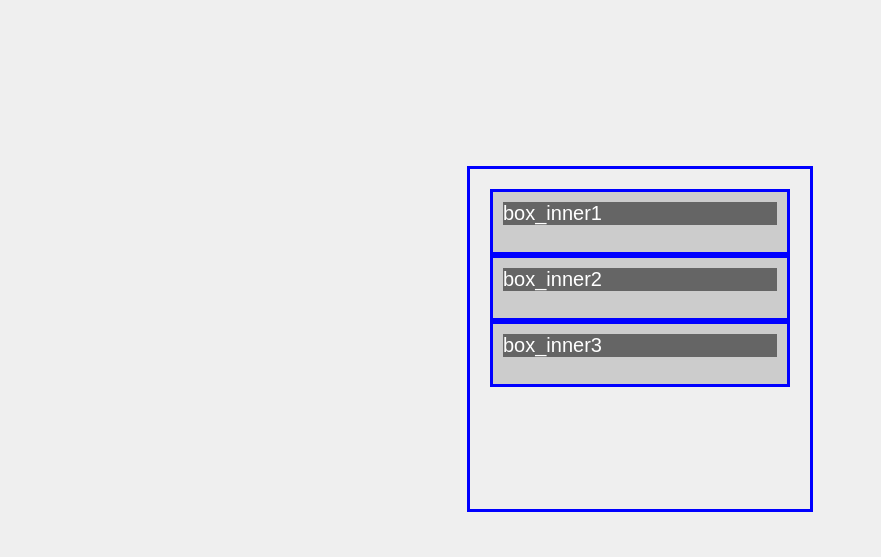
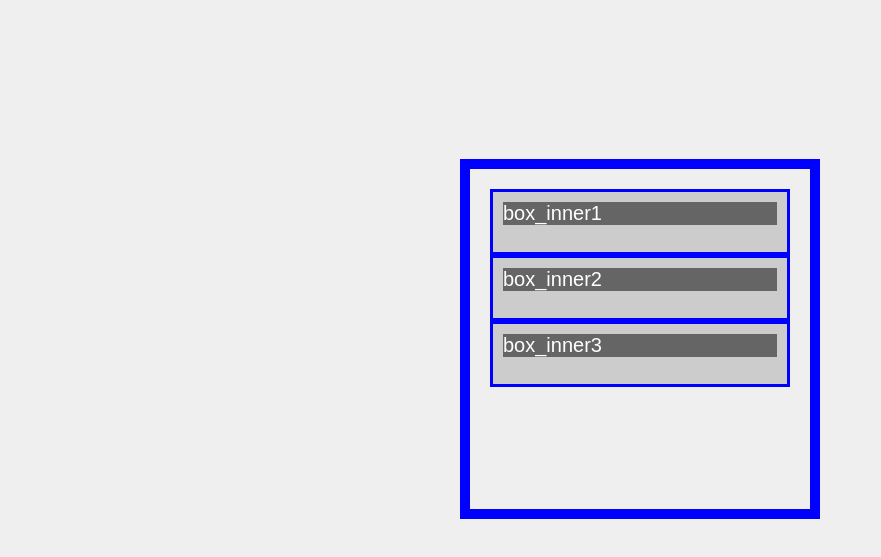
Before and after one commit to jaddue/sass, a plain HTML site: page boxes/index.html in a window 1280 px wide. Shown: the part 61-618 px from the top of the page, without its empty margins (0-881 px from the left). Drawn offline with Linux system fonts and the light colour scheme.

Commit message:
wrap up2 - 미디어쿼리

```diff
--- /dev/null
+++ b/boxes/sass/abstracts/_mixins.scss
@@ -0,0 +1,47 @@
+// mixin
+// 너비 높이 패딩 mixin
+@mixin width_height_padding($w, $h, $p) {
+    width: $w;
+    height: $h;
+    padding: $p;
+}
+// 상하좌우 가운데 정렬 mixin
+@mixin pos_abs_center() {
+    position: absolute;
+    left:50%;
+    top:50%;
+    transform: translate(-50%, -50%);
+}
+// 좌우 가운데 정렬 mixin
+@mixin pos_abs_center_horizontal() {
+    position: absolute;
+    left:50%;
+    transform: translateX(-50%);
+}
+// 상하 가운데 정렬 mixin
+@mixin pos_abs_center_horizontal() {
+    position: absolute;
+    top: 50%;
+    transform: translateY(-50%);
+}
+// 미디어쿼리 mixin
+@mixin mq($screen-width) {
+    @if $screen-width == 'phone' {
+        @media screen and (max-width: 600px) {
+            @content;
+        }
+    }
+    @else if $screen-width == 'tablet-land' {
+        @media screen and (min-width: 601px) and (max-width: 899px) {
+            @content;
+        }
+    }
+    @else if $screen-width == 'desktop-big' {
+        @media screen and (min-width: 1201px) {
+            @content;
+        }
+    }
+    @else {
+
+    }
+}
--- /dev/null
+++ b/boxes/sass/abstracts/_variables.scss
@@ -0,0 +1,8 @@
+// 변수
+$color_white: #fff;
+$color_black: #000;
+$color_grey: #ccc;
+$color_grey_light: #efefef;
+$color_red: #f00;
+$color_blue: #00f;
+$border_color: $color_blue;
--- /dev/null
+++ b/boxes/sass/base/_base.scss
@@ -0,0 +1,5 @@
+body {
+    margin: 0;
+    background-color: $color_grey_light;
+    font-family: sans-serif;
+}
--- a/boxes/sass/index.scss
+++ b/boxes/sass/index.scss
@@ -1,43 +1,6 @@
-// 변수
-$color_white: #fff;
-$color_black: #000;
-$color_grey: #ccc;
-$color_grey_light: #efefef;
-$color_red: #f00;
-$color_blue: #00f;
-$border_color: $color_blue;
-// mixin
-// 너비 높이 패딩 mixin
-@mixin width_height_padding($w, $h, $p) {
-    width: $w;
-    height: $h;
-    padding: $p;
-}
-// 상하좌우 가운데 정렬 mixin
-@mixin pos_abs_center() {
-    position: absolute;
-    left:50%;
-    top:50%;
-    transform: translate(-50%, -50%);
-}
-// 좌우 가운데 정렬 mixin
-@mixin pos_abs_center_horizontal() {
-    position: absolute;
-    left:50%;
-    transform: translateX(-50%);
-}
-// 상하 가운데 정렬 mixin
-@mixin pos_abs_center_horizontal() {
-    position: absolute;
-    top: 50%;
-    transform: translateY(-50%);
-}
-//
-body {
-    margin: 0;
-    background-color: $color_grey_light;
-    font-family: sans-serif;
-}
+@import "abstracts/variables";
+@import "abstracts/mixins";
+@import "base/base";
 
 // Nesting
 .box {
@@ -51,6 +14,17 @@ body {
         border: 3px solid $color_white;
         border-color: $border_color;
     }
+    // 미디어쿼리 적용 방법
+    @include mq('phone') {
+        border: none;
+    }
+    @include mq('tablet-land') {
+        border: 2px solid $border_color;
+    }
+    @include mq('desktop-big') {
+        border: 10px solid $border_color;
+    }
+
     &_inner {
         // padding: 10px;
         // width: initial;
```
Also changed, not shown: boxes/css/index.css, 1 other file.
